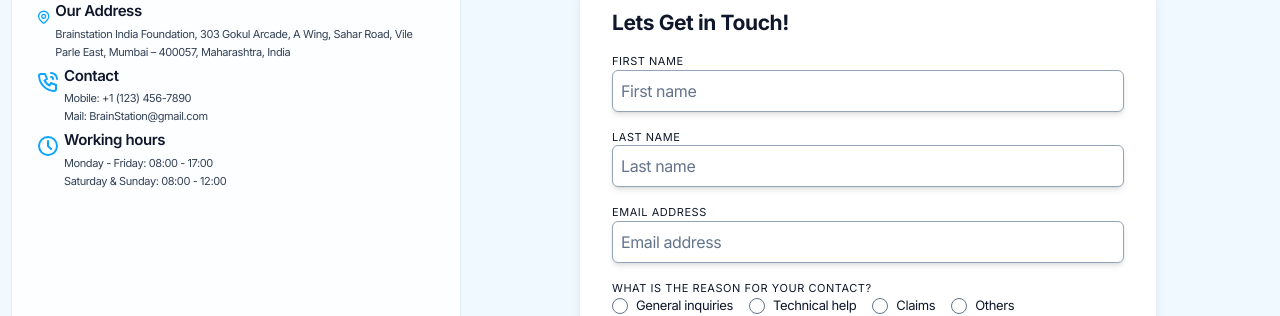
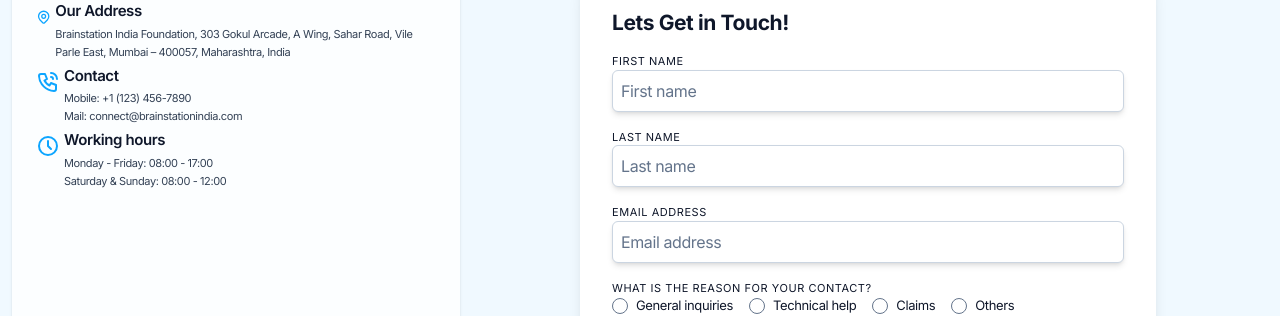
Before and after one commit to bvsskiran/brainstationui, a Next.js app: page /contact in a window 1280 px wide. Shown: the part 171-487 px from the top of the page. Built offline with nearby package versions, Linux system fonts and the light colour scheme.

Commit message:
email address modified in all pages

```diff
--- a/src/components/common/Form.tsx
+++ b/src/components/common/Form.tsx
@@ -72,7 +72,7 @@
                   value={inputValues[index]}
                   onChange={changeInputValueHandler}
                   placeholder={placeholder}
-                  className="mb-2 w-full rounded-md border border-gray-400 py-2 pl-2 pr-4 shadow-md dark:text-gray-300 sm:mb-0"
+                  className="mb-2 w-full rounded-md border border-gray-300 py-2 pl-2 pr-3 shadow-md dark:text-gray-300 sm:mb-0"
                 />
               </div>
             ))}
--- a/src/shared/data/pages/about.data.tsx
+++ b/src/shared/data/pages/about.data.tsx
@@ -571,7 +571,7 @@
     },
     {
       title: 'Contact',
-      description: ['Mobile: +1 (123) 456-7890', 'Mail: BrainStation@gmail.com'],
+      description: ['Mobile: +1 (123) 456-7890', 'Mail: connect@brainstationindia.com'],
       icon: IconPhoneCall,
     },
     {
--- a/src/shared/data/pages/contact.data.tsx
+++ b/src/shared/data/pages/contact.data.tsx
@@ -35,7 +35,7 @@
     },
     {
       title: 'Contact',
-      description: ['Mobile: +1 (123) 456-7890', 'Mail: BrainStation@gmail.com'],
+      description: ['Mobile: +1 (123) 456-7890', 'Mail: connect@brainstationindia.com'],
       icon: IconPhoneCall,
     },
     {
--- a/src/shared/data/pages/home.data.tsx
+++ b/src/shared/data/pages/home.data.tsx
@@ -618,7 +618,7 @@
     },
     {
       title: 'Contact',
-      description: ['Mobile: +1 (123) 456-7890', 'Mail: BrainStation@gmail.com'],
+      description: ['Mobile: +1 (123) 456-7890', 'Mail: connect@brainstationindia.com'],
       icon: IconPhoneCall,
     },
     {
```
